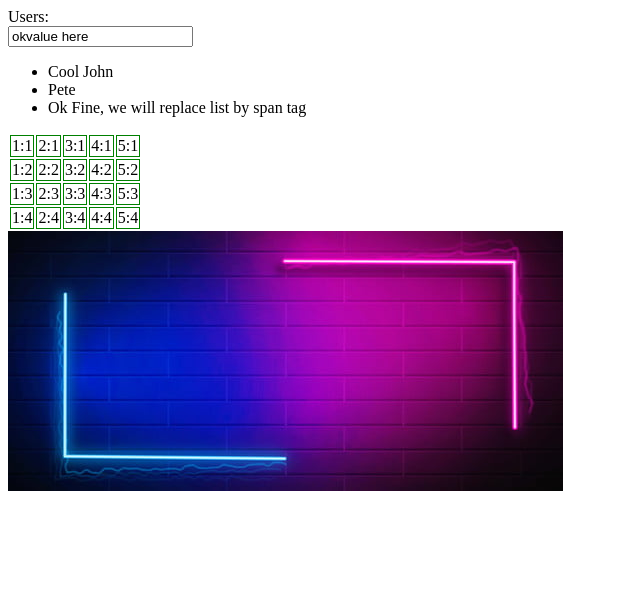
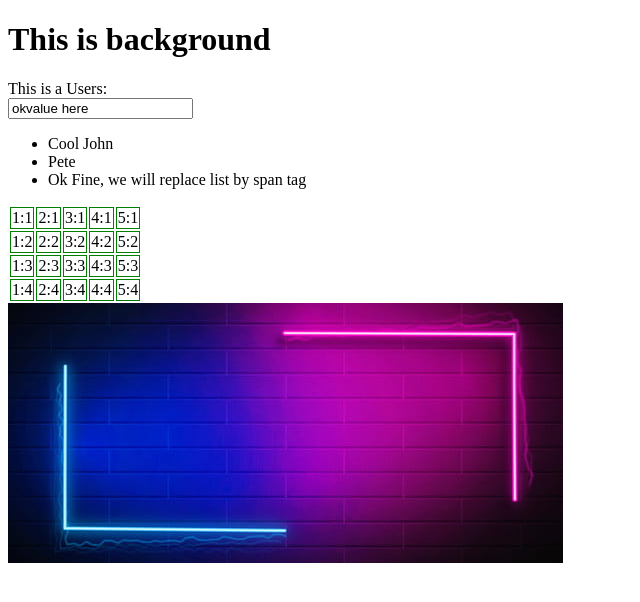
Before and after one commit to JackyLe92/background-generator, a plain HTML site: page index.html in a window 1280 px wide. Shown: the whole page, without its empty margins (0-640 px from the left). Drawn offline with Linux system fonts and the light colour scheme.

Commit message:
changing title and text

```diff
--- a/index.html
+++ b/index.html
@@ -10,14 +10,15 @@
 
 <body>
   <!-- This is the comment -->
-  <div>Users:</div>
+  <h1>This is background</h1>
+  <div>This is a Users:</div>
   <input class="inputNe" type="text" id="eleme" value="okvalue here" />
 
   <ul>
     <li>Cool John</li>
     <li id="elemHidden">Pete</li>
 
-    <li>Ok Fine,  we will replace list by <span>span tag</span></li>
+    <li>Ok Fine, we will replace list by <span>span tag</span></li>
   </ul>
 
   <table class="table">
```
